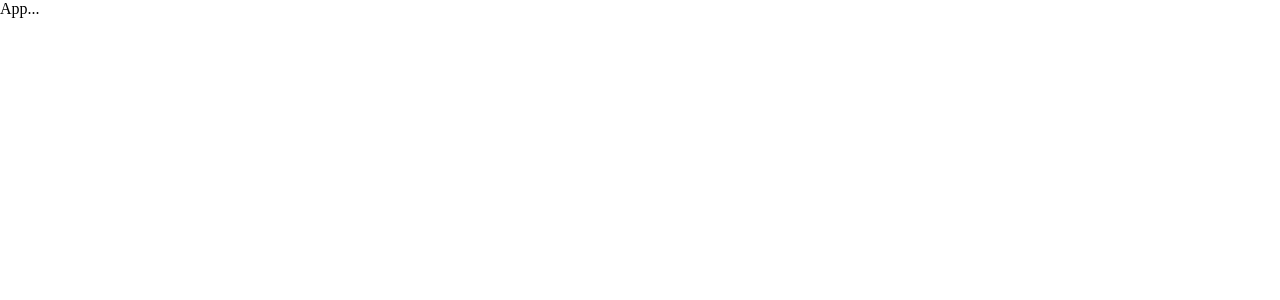
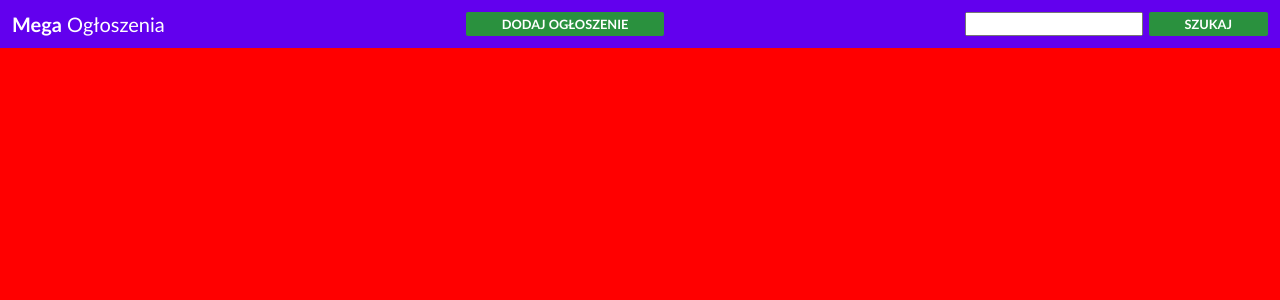
Before and after one commit to lukasz-klekner/mega-ads-front, a React (Create React App) app: page / in a window 1280 px wide. Shown: the top 300 px of the page. Built offline with nearby package versions, Linux system fonts and the light colour scheme.

Commit message:
feat: create basic structure of main view

```diff
--- /dev/null
+++ b/src/App.css
@@ -0,0 +1,41 @@
+header {
+    background-color: #6200EE;
+    padding: 12px;
+    color: white;
+    display: flex;
+    justify-content: space-between;
+}
+
+header h1 {
+    font-size: 20px;
+    font-weight: 200;
+}
+
+header h1 span {
+    font-weight: 700;
+}
+
+button {
+    background-color: #2A913E;
+    color: white;
+    padding: 2px 36px;
+    border: 0;
+    text-transform: uppercase;
+    font-weight: bold;
+    font-size: 0.8rem;
+    border-radius: 2px;
+}
+
+.search {
+    display: flex;
+}
+
+.search input {
+    width: 13em;
+    margin-right: 6px;
+}
+
+.map {
+    background-color: red;
+    height: calc(100vh - 47px);
+}
--- a/src/App.tsx
+++ b/src/App.tsx
@@ -1,6 +1,21 @@
+import './App.css'
+
 export const App = () => {
 
   return (
-    <div>App...</div>
+    <>
+      <header>
+        <h1>
+          <span>Mega</span> Ogłoszenia
+        </h1>
+        <button>Dodaj ogłoszenie</button>
+        <div className="search">
+          <input type="text" />
+          <button>Szukaj</button>
+        </div>
+      </header>
+
+      <div className="map"></div>
+    </>
   );
 }
--- a/src/index.css
+++ b/src/index.css
@@ -1,4 +1,5 @@
 * {
   margin: 0;
   padding: 0;
+  font-family: Calibri;
 }
```
